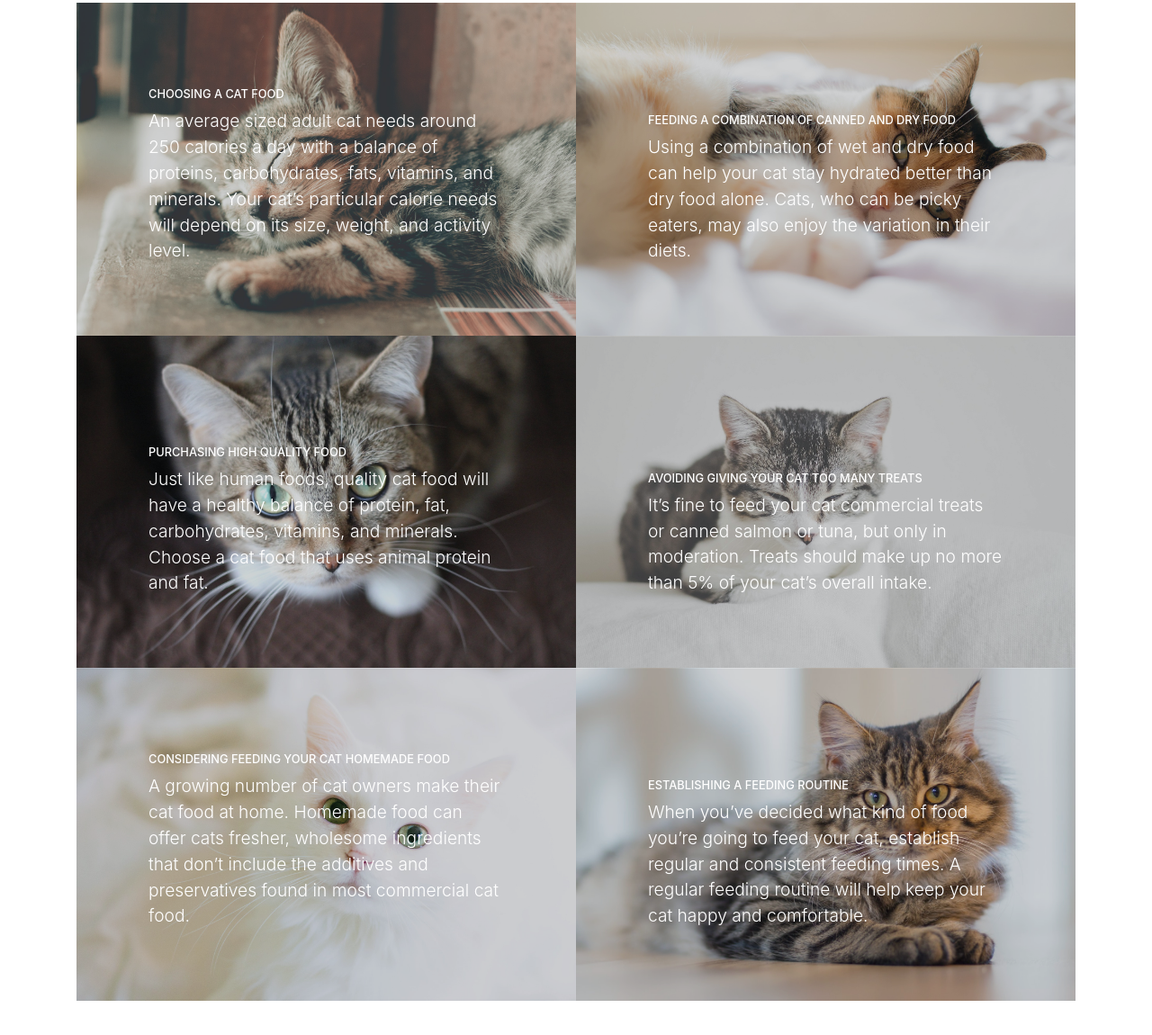
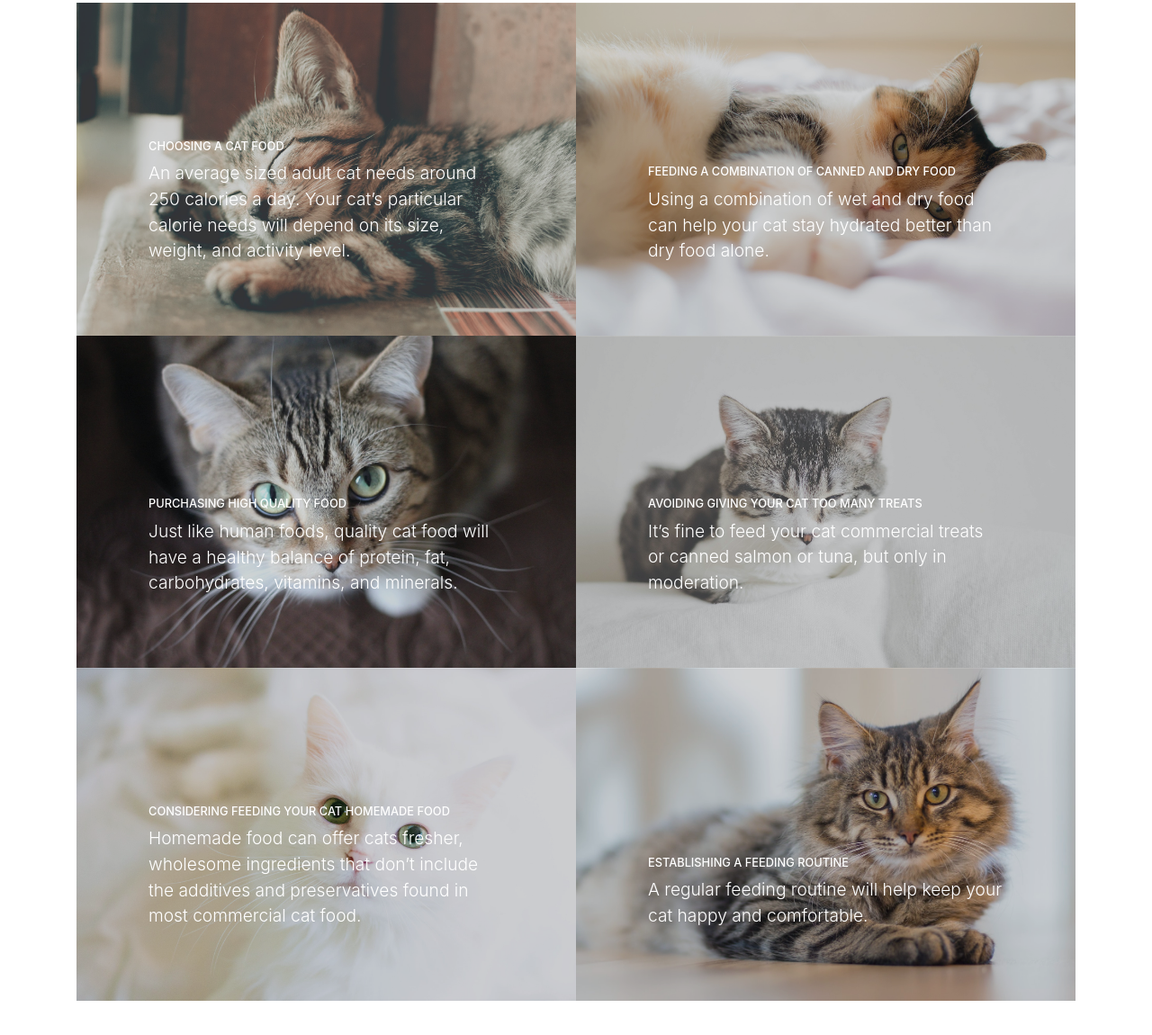
Before and after one commit to ljubicab/meow-purr-landing, a website with bundled scripts: page index.html in a window 1280 px wide. Shown: the part 2722-3872 px from the top of the page at 90% size. Built offline with nearby package versions, Linux system fonts and the light colour scheme.

Commit message:
Update advices

```diff
--- a/index.html
+++ b/index.html
@@ -151,7 +151,7 @@
               <span class="caption">
                 <span class="caption-content">
                   <h2>Choosing a cat food</h2>
-                  <p class="mb-0">An average sized adult cat needs around 250 calories a day with a balance of proteins, carbohydrates, fats, vitamins, and minerals. Your cat’s particular calorie needs will depend on its size, weight, and activity level.</p>
+                  <p class="mb-0">An average sized adult cat needs around 250 calories a day. Your cat’s particular calorie needs will depend on its size, weight, and activity level.</p>
                 </span>
               </span>
               <img class="img-fluid" src="img/portfolio-1.jpg" alt="">
@@ -162,7 +162,7 @@
               <span class="caption">
                 <span class="caption-content">
                   <h2>Feeding a combination of canned and dry food</h2>
-                  <p class="mb-0">Using a combination of wet and dry food can help your cat stay hydrated better than dry food alone. Cats, who can be picky eaters, may also enjoy the variation in their diets.</p>
+                  <p class="mb-0">Using a combination of wet and dry food can help your cat stay hydrated better than dry food alone.</p>
                 </span>
               </span>
               <img class="img-fluid" src="img/portfolio-2.jpg" alt="">
@@ -173,7 +173,7 @@
               <span class="caption">
                 <span class="caption-content">
                   <h2>Purchasing high quality food</h2>
-                  <p class="mb-0">Just like human foods, quality cat food will have a healthy balance of protein, fat, carbohydrates, vitamins, and minerals. Choose a cat food that uses animal protein and fat.</p>
+                  <p class="mb-0">Just like human foods, quality cat food will have a healthy balance of protein, fat, carbohydrates, vitamins, and minerals.</p>
                 </span>
               </span>
               <img class="img-fluid" src="img/portfolio-3.jpg" alt="">
@@ -184,7 +184,7 @@
               <span class="caption">
                 <span class="caption-content">
                   <h2>Avoiding giving your cat too many treats</h2>
-                  <p class="mb-0">It’s fine to feed your cat commercial treats or canned salmon or tuna, but only in moderation. Treats should make up no more than 5% of your cat’s overall intake.</p>
+                  <p class="mb-0">It’s fine to feed your cat commercial treats or canned salmon or tuna, but only in moderation.</p>
                 </span>
               </span>
               <img class="img-fluid" src="img/portfolio-4.jpg" alt="">
@@ -195,7 +195,7 @@
               <span class="caption">
                 <span class="caption-content">
                   <h2>Considering feeding your cat homemade food</h2>
-                  <p class="mb-0">A growing number of cat owners make their cat food at home. Homemade food can offer cats fresher, wholesome ingredients that don’t include the additives and preservatives found in most commercial cat food. </p>
+                  <p class="mb-0">Homemade food can offer cats fresher, wholesome ingredients that don’t include the additives and preservatives found in most commercial cat food.</p>
                 </span>
               </span>
               <img class="img-fluid" src="img/portfolio-5.jpg" alt="">
@@ -206,7 +206,7 @@
               <span class="caption">
                 <span class="caption-content">
                   <h2>Establishing a feeding routine</h2>
-                  <p class="mb-0">When you’ve decided what kind of food you’re going to feed your cat, establish regular and consistent feeding times. A regular feeding routine will help keep your cat happy and comfortable.</p>
+                  <p class="mb-0"> A regular feeding routine will help keep your cat happy and comfortable.</p>
                 </span>
               </span>
               <img class="img-fluid" src="img/portfolio-6.jpg" alt="">
```
